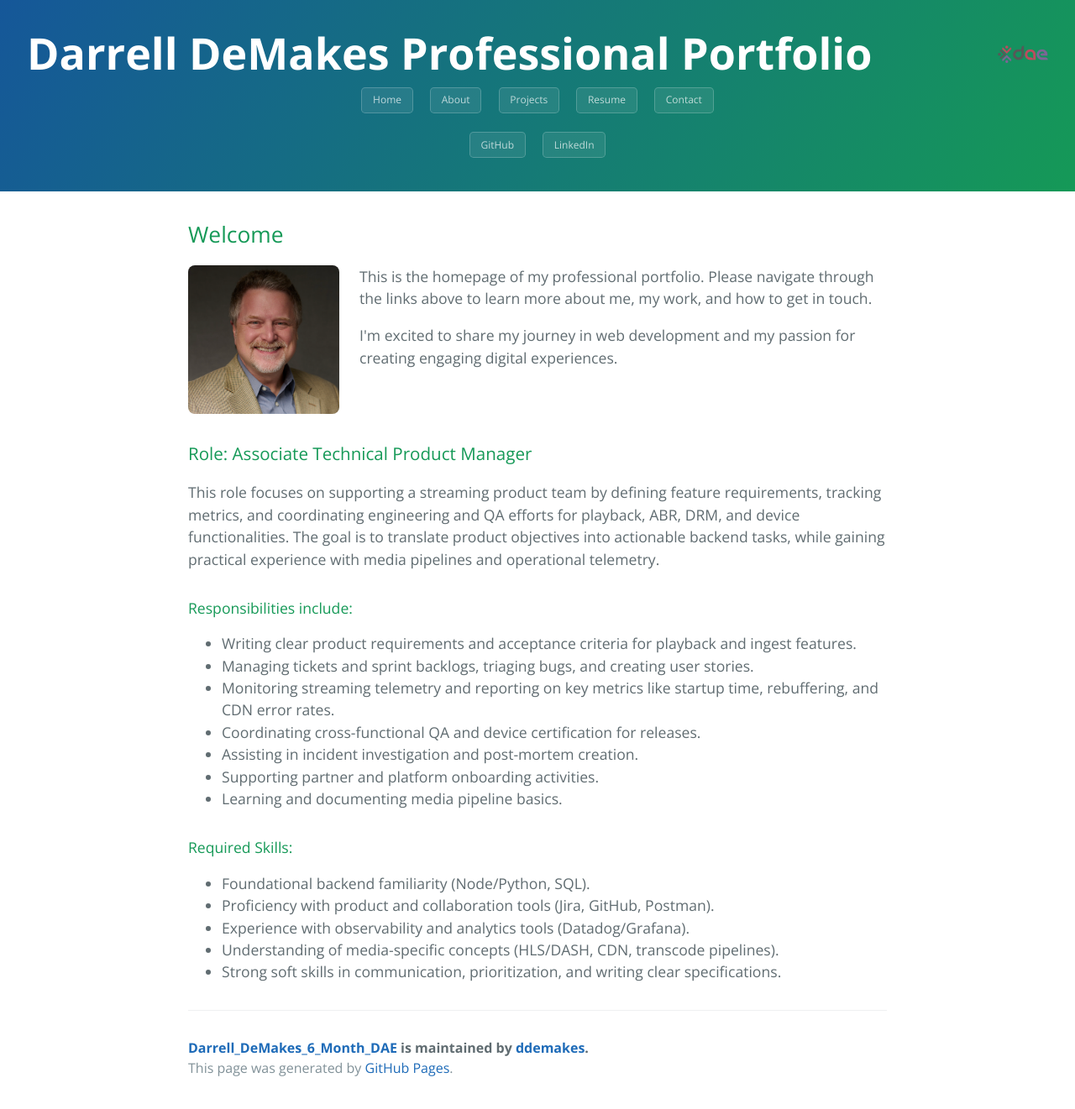
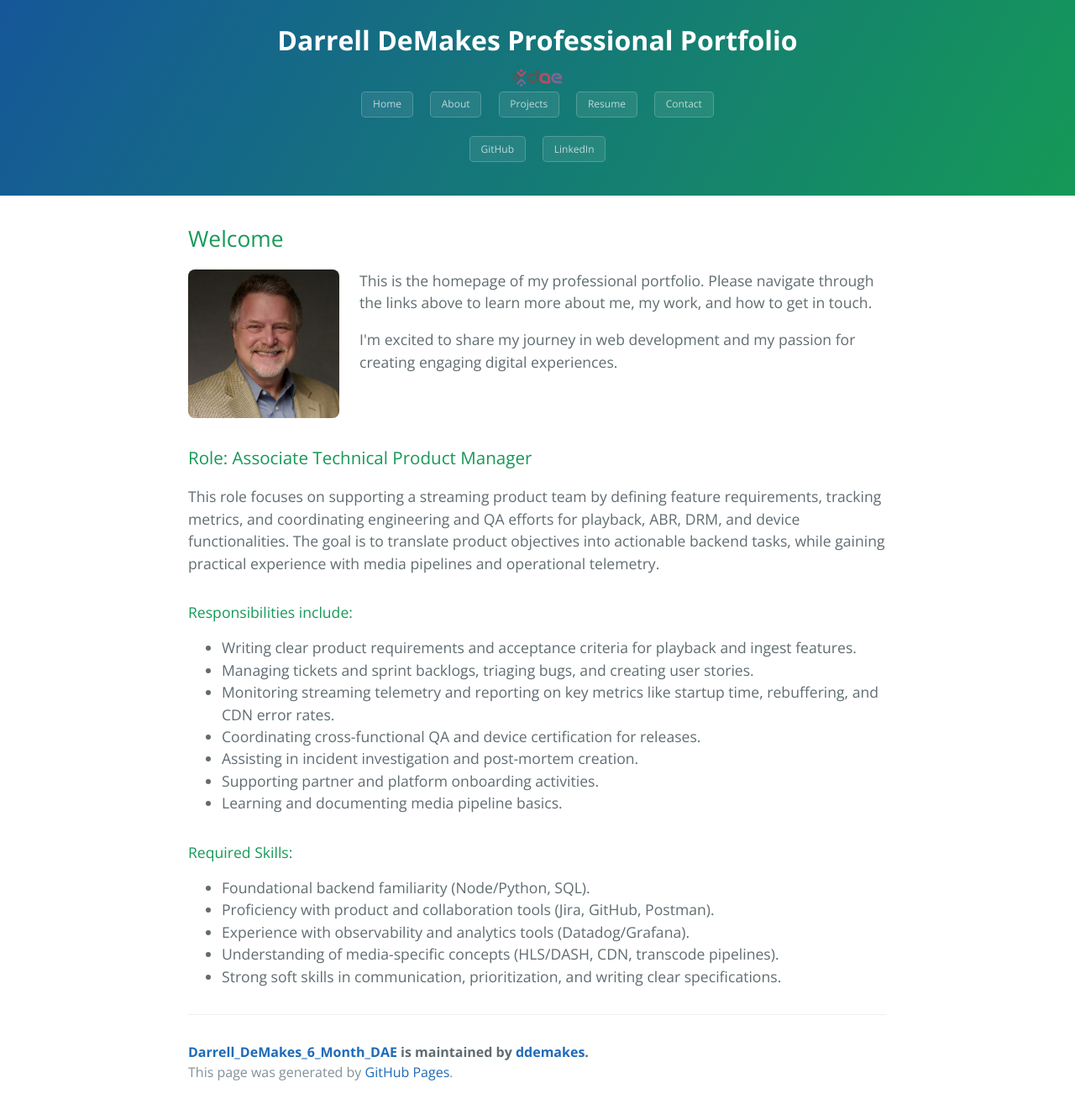
Before and after one commit to ddemakes/Darrell_DeMakes_6_Month_DAE, a Jekyll site: the page built from docs/index.md, in a window 1280 px wide. Shown: the whole page at 84% size. Built offline with Jekyll 4.4.1, drawn with Linux system fonts in a browser that asks for light colours.

Commit message:
Pages Changes 14

```diff
--- a/docs/_layouts/default.html
+++ b/docs/_layouts/default.html
@@ -12,19 +12,15 @@
   <body>
     <div class="page-header" role="banner">
 
-      <div style="display:flex; align-items:center; justify-content:space-between; width:100%;">
-        <div>
       <h1 class="project-name">{{ site.title | default: site.github.repository_name }}</h1>
       {% if site.description %}
       <h2 class="project-tagline">{{ site.description }}</h2>
       {% endif %}
-        </div>
       {% if site.logo %}
       <div class="logo-container">
         <img src="{{ site.logo | relative_url }}" alt="Logo" style="max-width:60px;">
       </div>
       {% endif %}
-      </div>
 
       <nav>
         <a href="{{ "/" | relative_url }}" class="btn">Home</a>
--- a/docs/assets/css/style.scss
+++ b/docs/assets/css/style.scss
@@ -6,6 +6,12 @@
 /* Shorter header */
 .page-header {
   padding: 1.5rem 2rem !important;
+  text-align: center !important;
+}
+
+/* Slightly smaller title */
+.project-name {
+  font-size: 2rem !important;
 }
 
 /* Smaller buttons */
```
Lines whose indentation alone changed are shown as unchanged.
